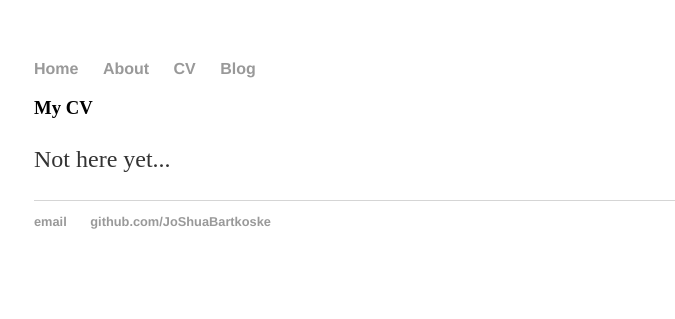
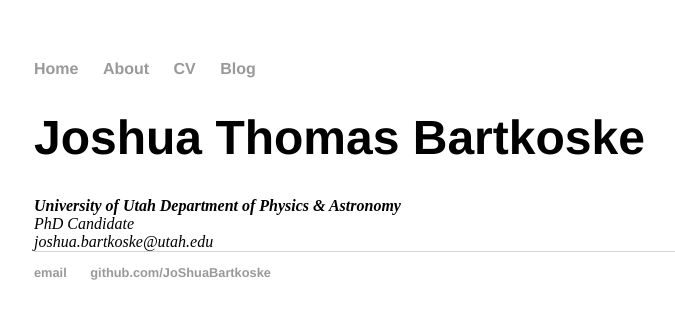
Before and after one commit to JoShuaBartkoske/JoShuaBartkoske.github.io, a Jekyll site: the page built from cv/index.html, in a window 1280 px wide. Shown: the top 319 px of the page, without its empty margins (158-833 px from the left). Built offline with Jekyll 4.4.1, drawn with Linux system fonts in a browser that asks for light colours.

Commit message:
Update index.html
Start testing updating the CV page

```diff
--- a/cv/index.html
+++ b/cv/index.html
@@ -2,7 +2,12 @@
 layout: default
 title: CV
 ---
-<div class="blurb">
-	<h3>My CV</h3>
-	<p>Not here yet...</p>
+<div class="cv">
+				<span itemprop="name"><h1>Joshua Thomas Bartkoske</h1></span>
+				<address>
+				<span itemprop="affiliation"><strong>University of Utah Department of Physics & Astronomy</strong><br></span>
+				<span itemprop="affiliation">PhD Candidate<br></span>
+				<span class="obfuscate">joshua.bartkoske@utah.edu</span>
+				</address>
+				</div>
 </div><!-- /.blurb -->
```
